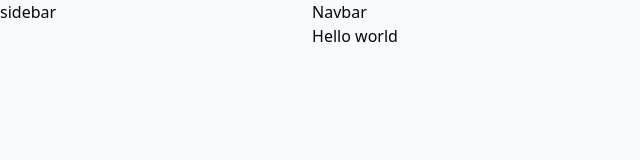
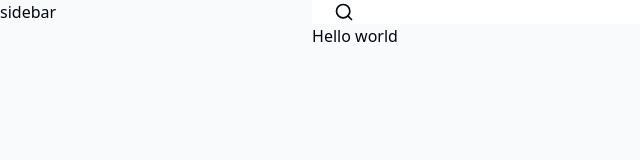
Before and after one commit to ranepriyanshu/PlanWise, a Next.js app in the folder client/: page / in a window 1280 px wide. Shown: the top 160 px of the page, without its empty margins (0-640 px from the left). Built offline with nearby package versions, Linux system fonts and the light colour scheme.

Commit message:
Navigation bar

```diff
--- /dev/null
+++ b/client/app/(components)/Navbar/index.tsx
@@ -0,0 +1,19 @@
+import React from 'react'
+import {Search} from 'lucide-react'
+
+const Navbar = () => {
+  return (
+    <div className='flex items-center justify-between bg-white px-4 py-3 dark:bg-black'>
+
+        {/*searchBar*/}
+
+        <div className="flex items-center gap-8">
+            <div className="relative flex h-min w-[200px]">
+                <Search className='absolute left-[4px] top-1/2 mr-2 h-5 -translate-y-1/2 transform cursor-pointer dark:text-white'></Search>
+            </div>
+         </div>
+    </div>
+  )
+}
+
+export default Navbar
--- a/client/app/DashboardWrapper.tsx
+++ b/client/app/DashboardWrapper.tsx
@@ -1,4 +1,5 @@
 import React from 'react'
+import Navbar from "./(components)/Navbar/index"
 
 const DashboardWrapper = ({ children }: {children: React.ReactNode}) => {
   return (
@@ -6,7 +7,7 @@
         sidebar
        { /*sidebar*/}
        <main className={`dark:bg-dark-bg flex w-full flex-col bg-gray-50 md:pl-64`}>
-        Navbar
+        <Navbar></Navbar>
         {children}
        </main>
     </div>
--- a/client/package.json
+++ b/client/package.json
@@ -9,6 +9,7 @@
     "lint": "next lint"
   },
   "dependencies": {
+    "lucide-react": "^0.474.0",
     "next": "15.1.6",
     "react": "^19.0.0",
     "react-dom": "^19.0.0"
```
Also changed, not shown: 1 other file (tests, documents, lock files or other folders).
